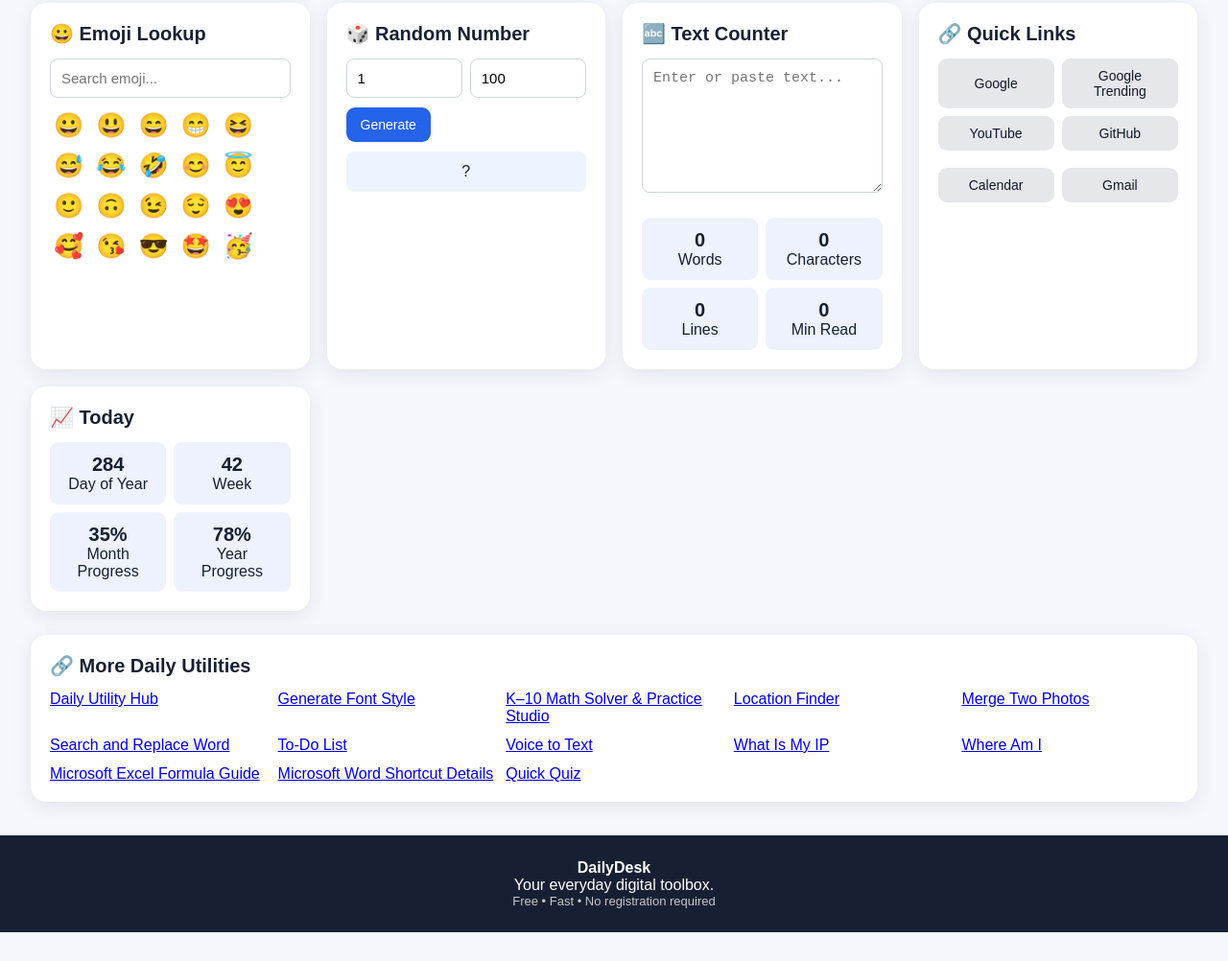
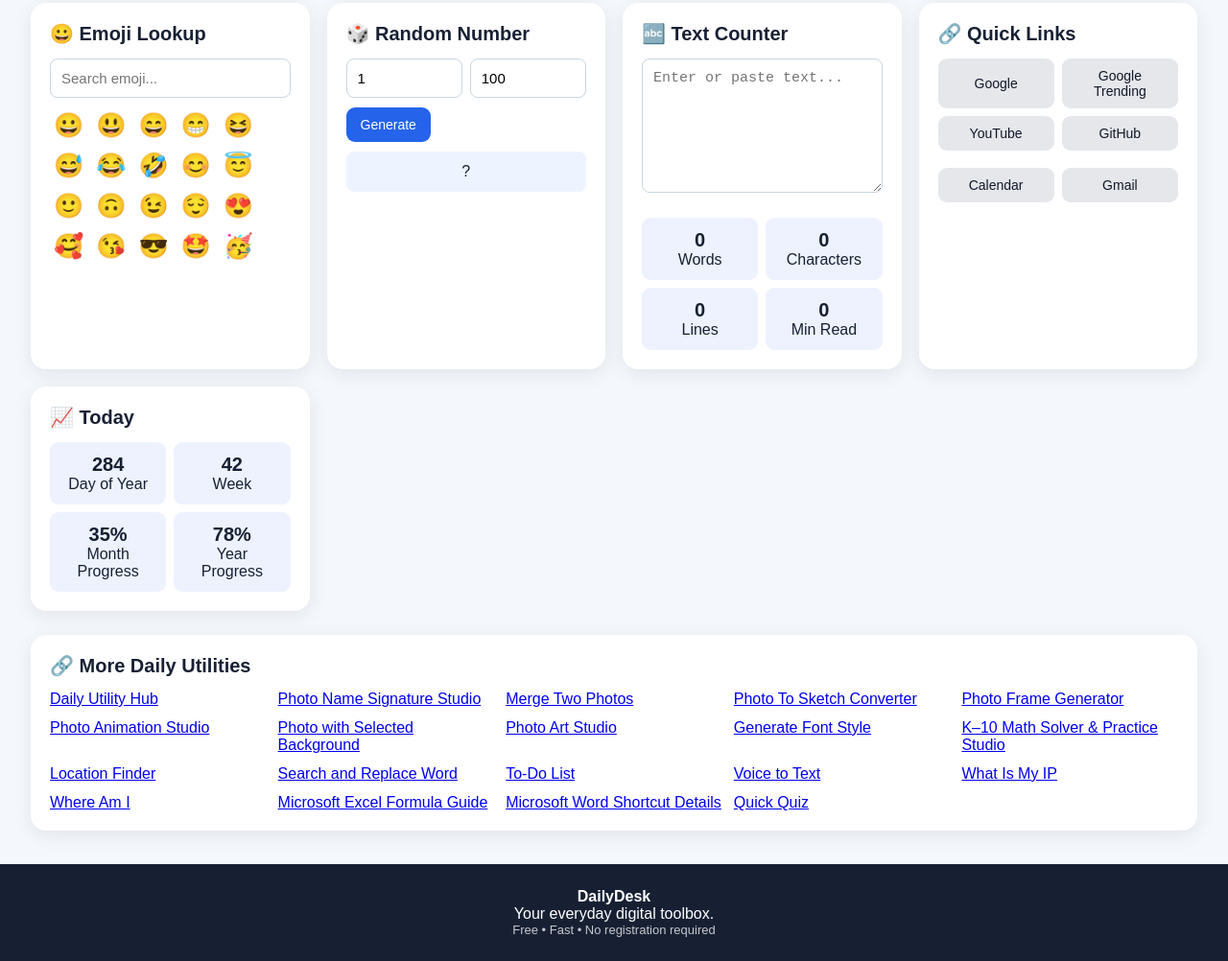
Before and after one commit to ashutoshvpujari1-pixel/software-utilities, a plain HTML site: page index.html in a window 1280 px wide. Shown: the part 1209-2211 px from the top of the page at 96% size. Before the commit the page ends 2181 px from the top, so only its background shows below. Drawn offline with Linux system fonts and the light colour scheme.

Commit message:
Update index.html

```diff
--- a/index.html
+++ b/index.html
@@ -845,10 +845,16 @@ Year Progress
         <h2 style="margin-bottom:14px;">🔗 More Daily Utilities</h2>
         <ul style="list-style:none;display:grid;grid-template-columns:repeat(auto-fit,minmax(220px,1fr));gap:12px;">
             <li><a href="DailyUtilityHub.html" target="_blank">Daily Utility Hub</a></li>
+            <li><a href="PhotoNameSignatureStudio.html" target="_blank">Photo Name Signature Studio</a></li>
+            <li><a href="MergeTwoPhotos.html" target="_blank">Merge Two Photos</a></li>
+            <li><a href="PhotoToSketchConverter.html" target="_blank">Photo To Sketch Converter</a></li>
+            <li><a href="PhotoFrameGenerator.html" target="_blank">Photo Frame Generator</a></li>
+            <li><a href="photo_animation_studio.html" target="_blank">Photo Animation Studio</a></li>
+            <li><a href="Photo_with_selected_background.html" target="_blank">Photo with Selected Background</a></li>
+            <li><a href="PhotoArtStudio.html" target="_blank">Photo Art Studio</a></li>
             <li><a href="Generate_Fontstyle.html" target="_blank">Generate Font Style</a></li>
             <li><a href="k_10_math_solver_practice_studio.html" target="_blank">K–10 Math Solver &amp; Practice Studio</a></li>
             <li><a href="location_finder.html" target="_blank">Location Finder</a></li>
-            <li><a href="MergeTwoPhotos.html" target="_blank">Merge Two Photos</a></li>
             <li><a href="SearchAndReplaceWord.html" target="_blank">Search and Replace Word</a></li>
             <li><a href="ToDoList.html" target="_blank">To-Do List</a></li>
             <li><a href="Voice_To_Text.html" target="_blank">Voice to Text</a></li>
```
